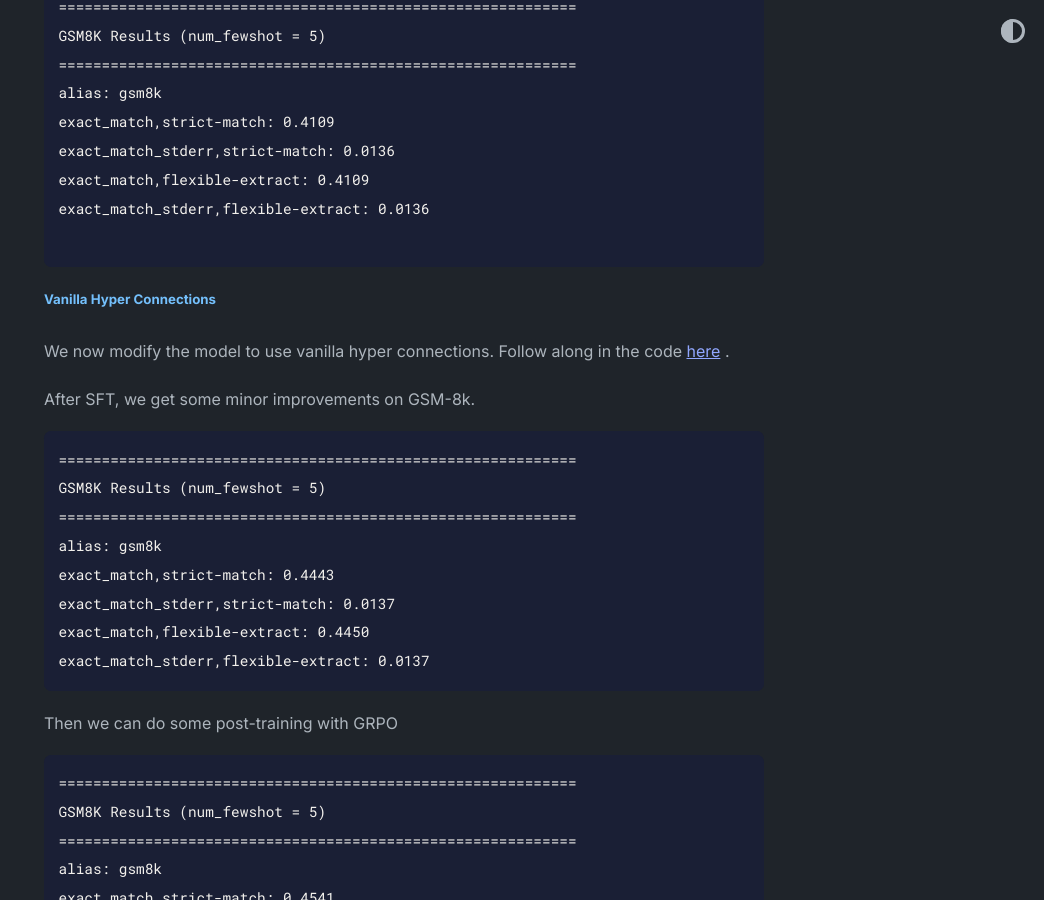
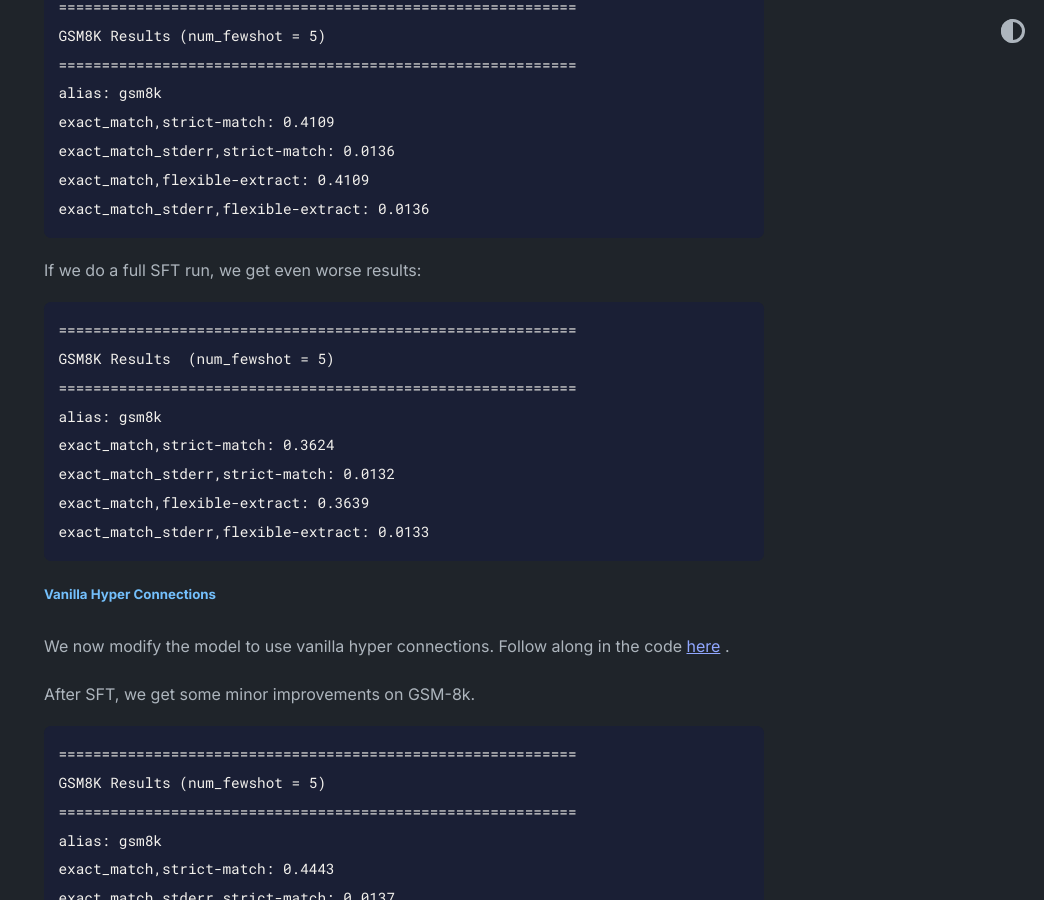
Before and after one commit to s-chundi/s-chundi.github.io, a Jekyll site: the page built from _posts/2026-01-10-Manifold-Constrained-Hyperconnections.md, in a window 1280 px wide and 900 px high, scrolled down 5028 px. Shown: the whole window, without its empty margins (236-1280 px from the left). Built offline with Jekyll 4.4.1, drawn with Linux system fonts in a browser that asks for light colours; some of the changed text lies outside the part shown.

Commit message:
Add whatif SFT

````diff
--- a/_posts/2026-01-10-Manifold-Constrained-Hyperconnections.md
+++ b/_posts/2026-01-10-Manifold-Constrained-Hyperconnections.md
@@ -138,7 +138,19 @@ exact_match,strict-match: 0.4109
 exact_match_stderr,strict-match: 0.0136
 exact_match,flexible-extract: 0.4109
 exact_match_stderr,flexible-extract: 0.0136
+```
 
+If we do a full SFT run, we get even worse results:
+
+```
+============================================================
+GSM8K Results  (num_fewshot = 5)
+============================================================
+alias: gsm8k
+exact_match,strict-match: 0.3624
+exact_match_stderr,strict-match: 0.0132
+exact_match,flexible-extract: 0.3639
+exact_match_stderr,flexible-extract: 0.0133
 ```
 ##### Vanilla Hyper Connections
 
````
